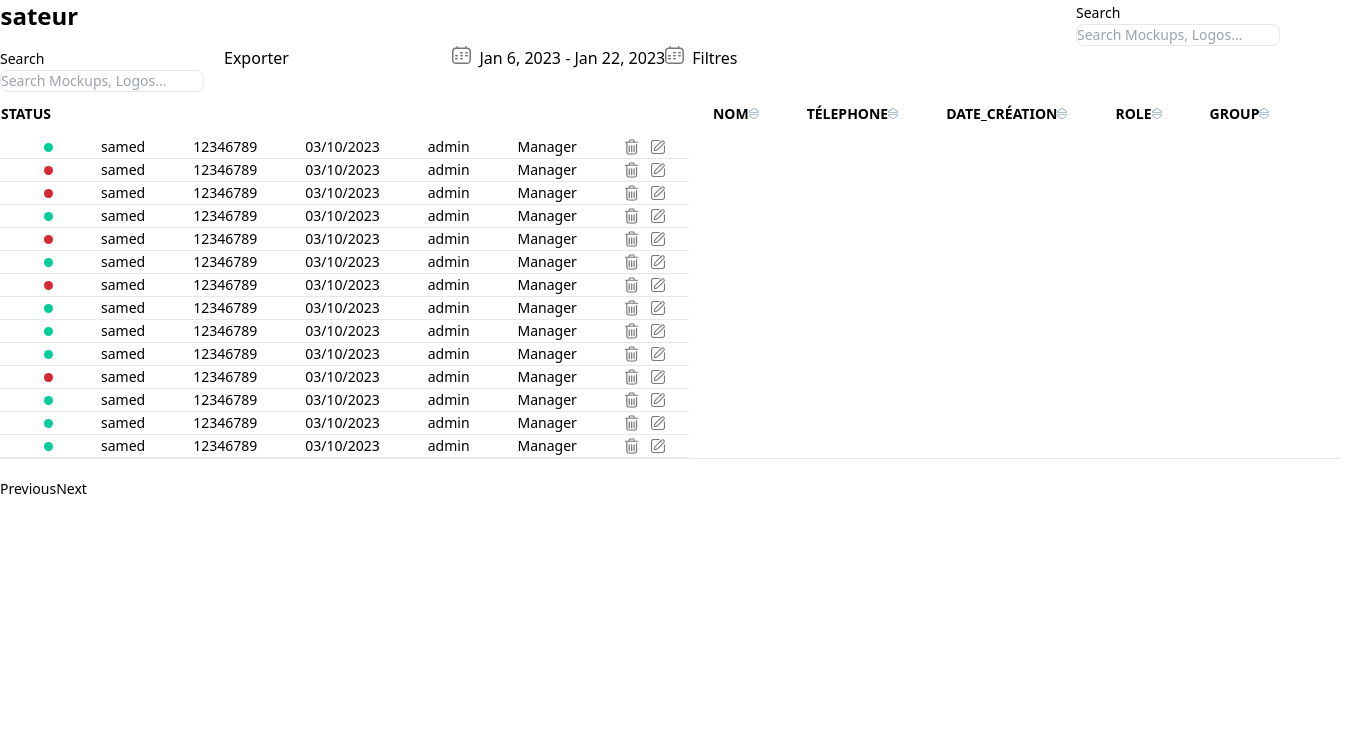
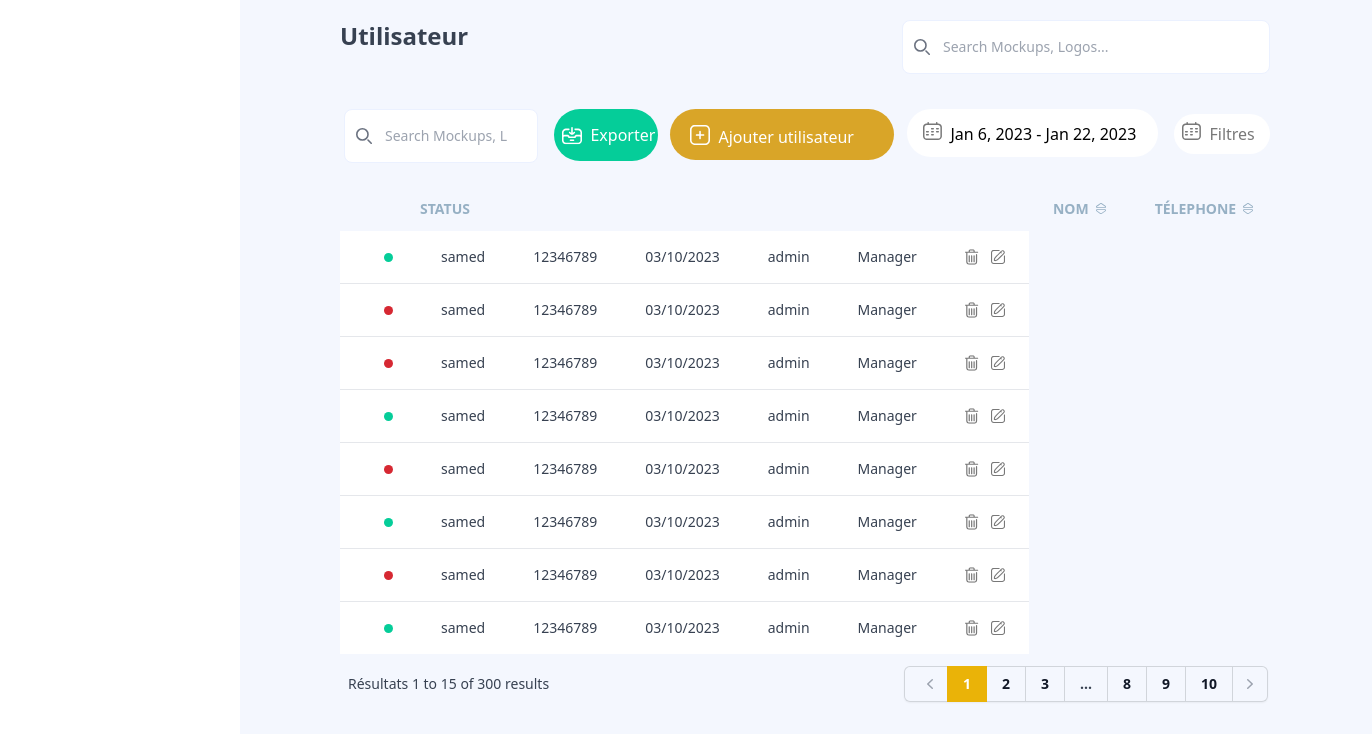
Before and after one commit to MohamedElaaroussi/Bijouteri_Project, a Next.js app: page / in a window 1280 px wide. Shown: the top 742 px of the page, 1372 px wide, since content can reach past the window. Built offline with nearby package versions, Linux system fonts and the light colour scheme.

Commit message:
first test project

```diff
--- a/src/app/globals.css
+++ b/src/app/globals.css
@@ -10,11 +10,12 @@
   --softTextColor:#C1C4C7;
 }
 
-
-
-body {
-  padding: 0;
-  box-sizing: border-box;
-  margin: 0;
-  overflow-x: hidden;
+.container {
+  background-color: #F4F7FE;
+  padding: 20px;
+  width: 1132px;
+  height: auto;
+  margin-left: 240px;
+  margin-right: -10px;
+  overflow:hidden;
 }
--- a/src/component/User/user_info.js
+++ b/src/component/User/user_info.js
@@ -1,5 +1,5 @@
 // import { useState, useEffect } from 'react';
-import Icon_Update from "@/icon/Layer_1.svg";
+// import Icon_Update from "@/icon/Layer_1.svg";
 // import Detail_1 from "../details_user/detail_1";
 
 import Image from "next/image";
--- a/tailwind.config.ts
+++ b/tailwind.config.ts
@@ -4,6 +4,7 @@ const config: Config = {
   content: [
     './src/pages/**/*.{js,ts,jsx,tsx,mdx}',
     './src/components/**/*.{js,ts,jsx,tsx,mdx}',
+    './src/component/**/*.{js,ts,jsx,tsx,mdx}',
     './src/app/**/*.{js,ts,jsx,tsx,mdx}',
   ],
   theme: {
```
Also changed, not shown: package.json (+3 -4 lines), 1 other file (tests, documents, lock files or other folders).
